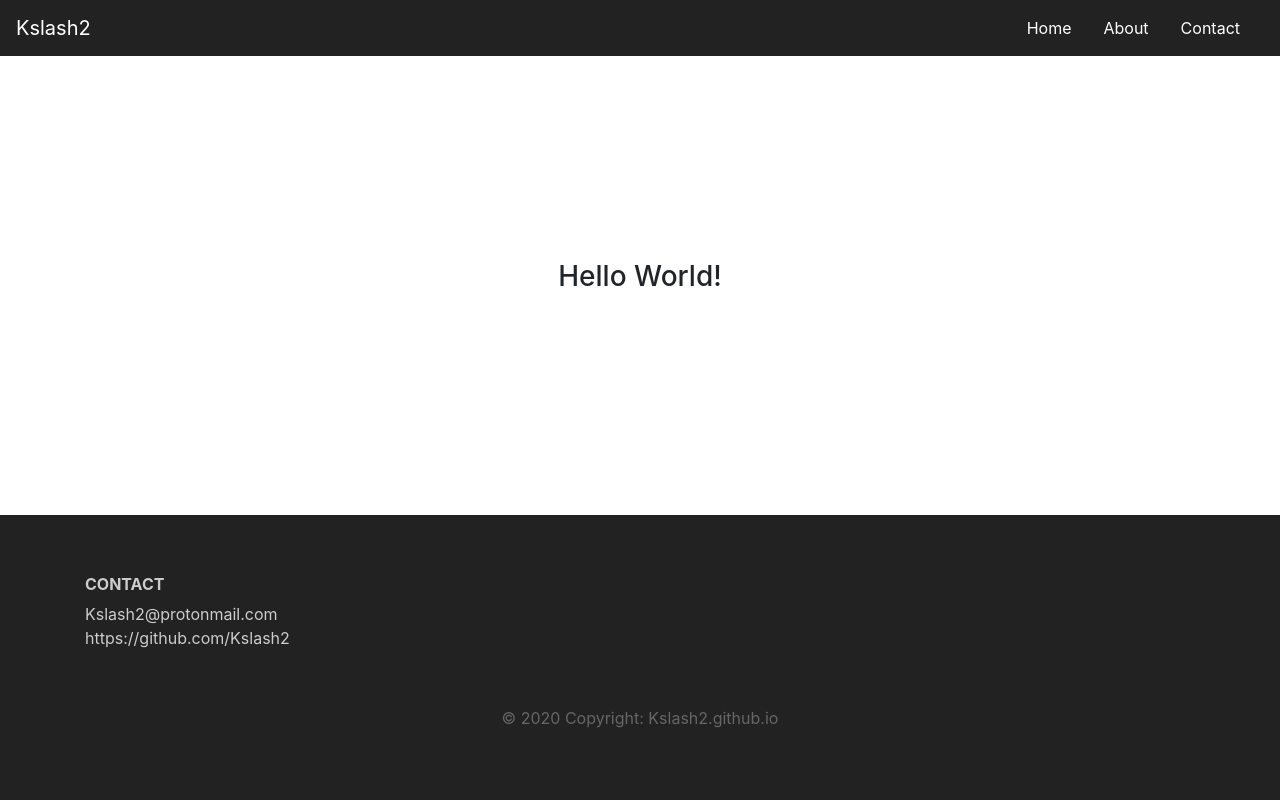
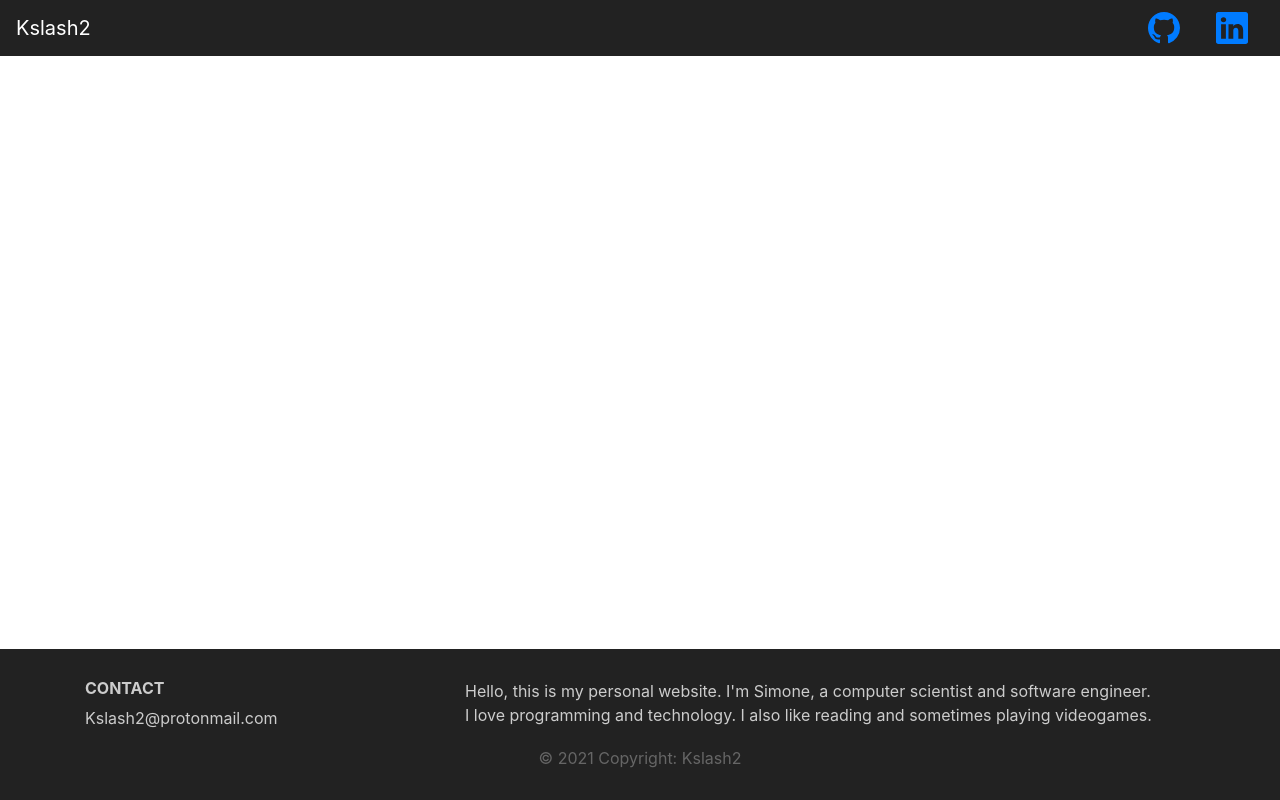
Before and after one commit to Kslash2/Kslash2.github.io, a plain HTML site: page index.html in a window 1280 px wide. Drawn offline with nearby package versions, Linux system fonts and the light colour scheme.

Commit message:
Some little changes

```diff
--- a/index.html
+++ b/index.html
@@ -14,10 +14,6 @@
     <script src="https://cdnjs.cloudflare.com/ajax/libs/popper.js/1.12.9/umd/popper.min.js"
         integrity="sha384-ApNbgh9B+Y1QKtv3Rn7W3mgPxhU9K/ScQsAP7hUibX39j7fakFPskvXusvfa0b4Q"
         crossorigin="anonymous"></script>
-    <script src="https://maxcdn.bootstrapcdn.com/bootstrap/4.0.0/js/bootstrap.min.js"
-        integrity="sha384-JZR6Spejh4U02d8jOt6vLEHfe/JQGiRRSQQxSfFWpi1MquVdAyjUar5+76PVCmYl"
-        crossorigin="anonymous"></script>
-    <script src="particles.js"></script>
     <title>Simone Kslash2 Angeletti</title>
 </head>
 
@@ -32,26 +28,24 @@
             <div class="collapse navbar-collapse" id="main-navigation">
                 <ul class="navbar-nav">
                     <li class="nav-item">
-                        <a class="nav-link" href="#">Home</a>
+                        <a href="https://github.com/Kslash2"><svg xmlns="http://www.w3.org/2000/svg" width="32"
+                                height="32" fill="currentColor" class="bi bi-github" viewBox="0 0 16 16">
+                                <path
+                                    d="M8 0C3.58 0 0 3.58 0 8c0 3.54 2.29 6.53 5.47 7.59.4.07.55-.17.55-.38 0-.19-.01-.82-.01-1.49-2.01.37-2.53-.49-2.69-.94-.09-.23-.48-.94-.82-1.13-.28-.15-.68-.52-.01-.53.63-.01 1.08.58 1.23.82.72 1.21 1.87.87 2.33.66.07-.52.28-.87.51-1.07-1.78-.2-3.64-.89-3.64-3.95 0-.87.31-1.59.82-2.15-.08-.2-.36-1.02.08-2.12 0 0 .67-.21 2.2.82.64-.18 1.32-.27 2-.27.68 0 1.36.09 2 .27 1.53-1.04 2.2-.82 2.2-.82.44 1.1.16 1.92.08 2.12.51.56.82 1.27.82 2.15 0 3.07-1.87 3.75-3.65 3.95.29.25.54.73.54 1.48 0 1.07-.01 1.93-.01 2.2 0 .21.15.46.55.38A8.012 8.012 0 0 0 16 8c0-4.42-3.58-8-8-8z" />
+                            </svg>
                     </li>
                     <li class="nav-item">
-                        <a class="nav-link" href="#">About</a>
-                    </li>
-                    <li class="nav-item">
-                        <a class="nav-link" href="#">Contact</a>
+                        <a href="https://it.linkedin.com/in/simone-angeletti"><svg xmlns="http://www.w3.org/2000/svg"
+                                width="32" height="32" fill="currentColor" class="bi bi-linkedin" viewBox="0 0 16 16">
+                                <path
+                                    d="M0 1.146C0 .513.526 0 1.175 0h13.65C15.474 0 16 .513 16 1.146v13.708c0 .633-.526 1.146-1.175 1.146H1.175C.526 16 0 15.487 0 14.854V1.146zm4.943 12.248V6.169H2.542v7.225h2.401zm-1.2-8.212c.837 0 1.358-.554 1.358-1.248-.015-.709-.52-1.248-1.342-1.248-.822 0-1.359.54-1.359 1.248 0 .694.521 1.248 1.327 1.248h.016zm4.908 8.212V9.359c0-.216.016-.432.08-.586.173-.431.568-.878 1.232-.878.869 0 1.216.662 1.216 1.634v3.865h2.401V9.25c0-2.22-1.184-3.252-2.764-3.252-1.274 0-1.845.7-2.165 1.193v.025h-.016a5.54 5.54 0 0 1 .016-.025V6.169h-2.4c.03.678 0 7.225 0 7.225h2.4z" />
+                            </svg></a>
                     </li>
                 </ul>
             </div>
         </nav>
     </header>
     <div>
-
-
-        <div class="description">
-            <h3 class="feature-title">Hello World!</h3>
-            <p>Hello, this is my personal website. I'm Simone, a computer scientist and software engineer. I love
-                programming and technology. I also like reading and sometimes playing videogames.</p>
-        </div>
 
     </div>
     <div class="page-footer">
@@ -60,12 +54,17 @@
                 <div class="col-lg-4 col-md-4 col-sm-12">
                     <h6 class="text-uppercase font-weight-bold">Contact</h6>
                     <p>
-                        Kslash2@protonmail.com<br />
-                        https://github.com/Kslash2<br />
+                        Kslash2@protonmail.com
+                    </p>
+                </div>
+                <div class="col-lg-8 col-md-4 col-sm-12">
+                    <p>
+                        Hello, this is my personal website. I'm Simone, a computer scientist and software engineer.<br>
+                        I love programming and technology. I also like reading and sometimes playing videogames.
                     </p>
                 </div>
             </div>
-            <div class="footer-copyright text-center">© 2020 Copyright: Kslash2.github.io</div>
+            <div class="footer-copyright text-center">© 2021 Copyright: Kslash2</div>
         </div>
     </div>
 </body>
--- a/main.css
+++ b/main.css
@@ -21,6 +21,10 @@
   .navbar-collapse {
     justify-content: flex-end;
   }
+  .nav-item {
+    margin-right: 16px;
+    margin-left: 20px;
+  }
 
   .description {
     left: 50%;
@@ -41,7 +45,7 @@
   .page-footer {
     background-color: #222;
     color: #ccc;
-    padding: 60px 0 30px;
+    padding: 30px 0 30px;
     position: fixed;
     left: 0;
     bottom: 0;
@@ -50,5 +54,4 @@
 
   .footer-copyright {
     color: #666;
-    padding: 40px 0;
   }
```
